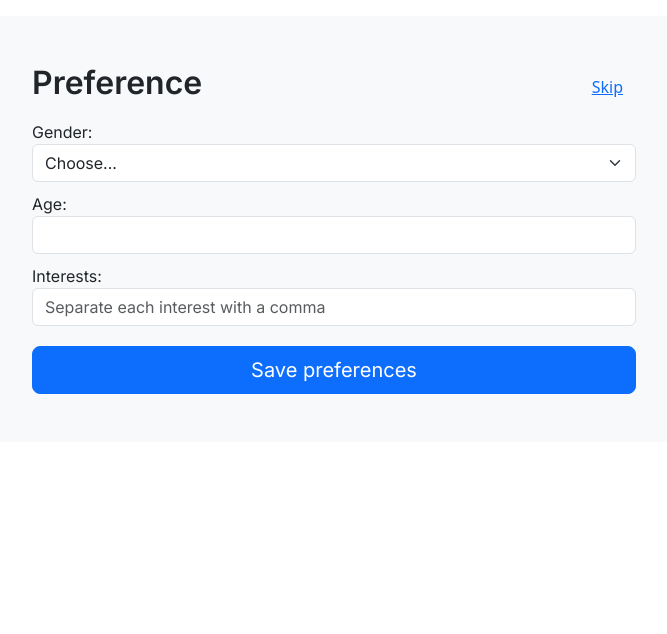
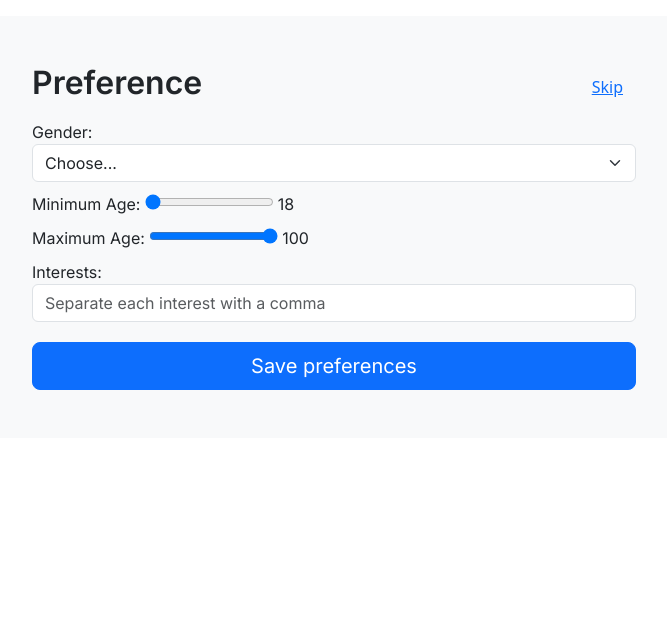
Before and after one commit to ZFCrow/SITDating, a Flask app: page /preference in a window 1280 px wide. Shown: the part 56-690 px from the top of the page, without its empty margins (306-973 px from the left). Run offline with Flask 3, Linux system fonts and the light colour scheme; the visitor is signed in with stand-in values (Sample User, id 1); parts of the project's set-up code (start-up, migrations or seed data) failed here and were passed over; some web fonts are replaced.

Commit message:
preferences, show you user base on your preference

```diff
--- a/app.py
+++ b/app.py
@@ -57,13 +57,33 @@ dbmanager = DBManager()
 @app.route("/")
 def home():
     username = None
+    filteredUsers = []
     if "user_id" in session:
         user = dbmanager.get_user_by_id(session["user_id"])
         if user:
             username = user.username
-    return render_template(
-        "home.html", users=dbmanager.get_all_users(), username=username
-    )
+        #go to user preference table, get the user preferences and filter the users based on the preferences
+        #get the user preferences
+        preferences = dbmanager.get_user_preferences(session["user_id"])
+        if not preferences:
+            flash("Please set your preferences", "danger")
+            return redirect(url_for("preference"))
+        preFerredGender = preferences.preferred_gender
+        preferredAgeMin = preferences.preferred_age_min
+        preferredAgeMax = preferences.preferred_age_max
+        preferredInterests = preferences.interests.split(",") if preferences.interests else []
+        print (f"PreferredGender: {preFerredGender}, PreferredAgeMin: {preferredAgeMin}, PreferredAgeMax: {preferredAgeMax}, PreferredInterests: {preferredInterests}")
+        users = dbmanager.get_all_users()
+
+        #filter the users based on the preferences
+        filteredUsers = [
+            user for user in users
+            if (user.gender == preFerredGender or preFerredGender == "Any") and
+            (user.age >= preferredAgeMin and user.age <= preferredAgeMax)
+        ]
+        print(filteredUsers)
+
+    return render_template("home.html", users=filteredUsers, username=username)
 
 
 @app.route("/users")
@@ -147,6 +167,10 @@ def register():
         )
 
         flash("Registration successful!", "success")
+        #retrive userID from the database
+        user = dbmanager.get_user_by_email(email)
+        print (user.id)
+        session["user_id"] = user.id
         return redirect(url_for("preference"))
 
     return render_template("register.html")
@@ -161,6 +185,7 @@ def login():
         user = dbmanager.get_user_by_email(email)
         if user and user.password == password:
             session["user_id"] = user.id
+
             flash("Login successful!", "success")
             return redirect(url_for("home"))
         flash("Invalid email or password", "danger")
@@ -168,9 +193,27 @@ def login():
     return render_template("login.html")
 
 
-@app.route("/preference")
+@app.route("/preference", methods=["GET", "POST"])
 def preference():
+    if 'user_id' not in session:
+       flash("Please login to set your preferences", "danger")
+       return redirect(url_for("login"))
+
+    if request.method == "POST":
+        print("receive preference form")
+         # Extract data from form
+        gender = request.form.get("gender")
+        min_age = request.form.get("min_age")
+        max_age = request.form.get("max_age")
+        interests = request.form.get("interests")
+        user_id = session['user_id']
+        print (f"User ID: {user_id}, min_age: {min_age}, max_age: {max_age}, interests: {interests}, user_id: {user_id}")
+        dbmanager.add_preference(user_id=user_id, preferred_age_min=min_age, preferred_age_max=max_age, preferred_gender=gender, interests=interests)
+        flash("Preferences saved!", "success")
+        return redirect(url_for("home"))
+
     return render_template("preference.html")
+
 
 
 @app.route("/logout")
--- a/templates/preference.html
+++ b/templates/preference.html
@@ -7,10 +7,11 @@
             <h2 class="inter-semibold">Preference</h2>
             <a href="{{ url_for('login') }}" class="btn btn-link">Skip</a>
         </div>
-        <form>
+
+        <form method="POST" action="{{ url_for('preference') }}">
             <div class="form-group">
                 <label for="gender" class="inter-regular">Gender:</label>
-                <select class="form-select inter-regular" id="gender" required>
+                <select name = "gender" class="form-select inter-regular" id="gender" required>
                     <option value="">Choose...</option>
                     <option>Female</option>
                     <option>Male</option>
@@ -19,20 +20,41 @@
             </div>
 
             <div class="form-group">
-                <label for="age" class="inter-regular">Age:</label>
-                <input type="text" class="form-control inter-regular" id="age" placeholder="" required>
+                <label for="min_age" class="inter-regular">Minimum Age:</label>
+                <input type="range" class="form-control-range inter-regular" id="min_age" name="min_age" min="18" max="100" value="18" required>
+                <span id="minAgeValue" class="inter-regular">18</span>
+            </div>
+
+            <div class="form-group">
+                <label for="max_age" class="inter-regular">Maximum Age:</label>
+                <input type="range" class="form-control-range inter-regular" id="max_age" name="max_age" min="18" max="100" value="100" required>
+                <span id="maxAgeValue" class="inter-regular">100</span>
             </div>
 
             <div class="form-group">
                 <label for="interests" class="inter-regular">Interests:</label>
-                <input type="text" class="form-control inter-regular" id="interests"
+                <input type="text" class="form-control inter-regular" id="interests" name="interests"
                     placeholder="Separate each interest with a comma" required>
             </div>
 
-            <a class="w-100 btn btn-lg btn-primary inter-regular" type="submit" href="{{ url_for('login') }}">Save
-                preferences</a>
+            <button class="w-100 btn btn-lg btn-primary inter-regular" type="submit">Save preferences</button>
         </form>
     </div>
+    <script>
+    const minAgeInput = document.getElementById('min_age');
+    const maxAgeInput = document.getElementById('max_age');
+    const minAgeValue = document.getElementById('minAgeValue');
+    const maxAgeValue = document.getElementById('maxAgeValue');
+
+    minAgeInput.addEventListener('input', function() {
+        minAgeValue.textContent = minAgeInput.value;
+    });
+
+    maxAgeInput.addEventListener('input', function() {
+        maxAgeValue.textContent = maxAgeInput.value;
+    });
+
+    </script>
 </main>
 
 
```
Also changed, not shown: DBManager.py (+11 -29 lines), Models.py (+9 -8 lines).
